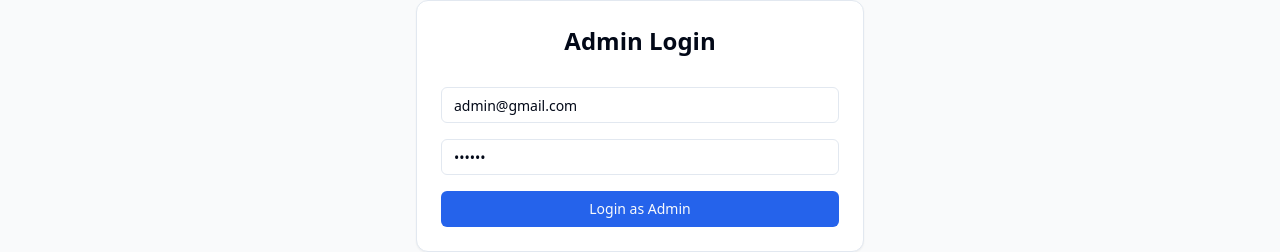
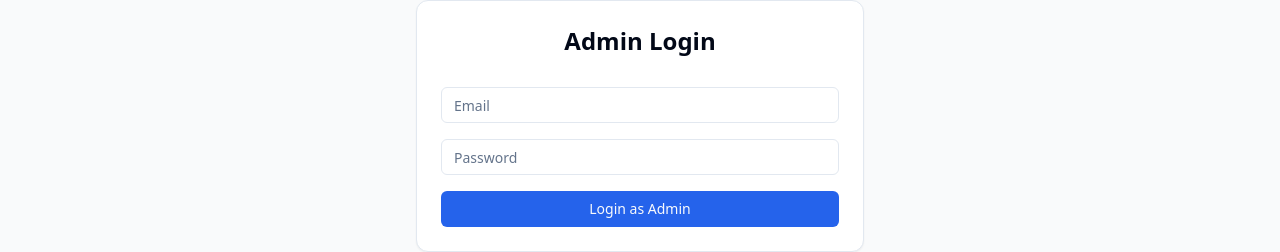
Before and after one commit to dhaval-desai10/PhysioMe_Frontend, a React (Vite) app: page /admin/login in a window 1280 px wide. Shown: the part 339-591 px from the top of the page. Built offline with nearby package versions, Linux system fonts and the light colour scheme; no server answers.

Commit message:
first commit

```diff
--- a/src/pages/admin/AdminLogin.jsx
+++ b/src/pages/admin/AdminLogin.jsx
@@ -13,8 +13,8 @@ import { toast } from "react-hot-toast";
 import apiAdminLogin from "@/services/adminLogin";
 
 export default function AdminLogin() {
-  const [email, setEmail] = useState("admin@gmail.com");
-  const [password, setPassword] = useState("123456");
+  const [email, setEmail] = useState("");
+  const [password, setPassword] = useState("");
   const [loading, setLoading] = useState(false);
   const navigate = useNavigate();
   const { setUser } = useAuth();
```
